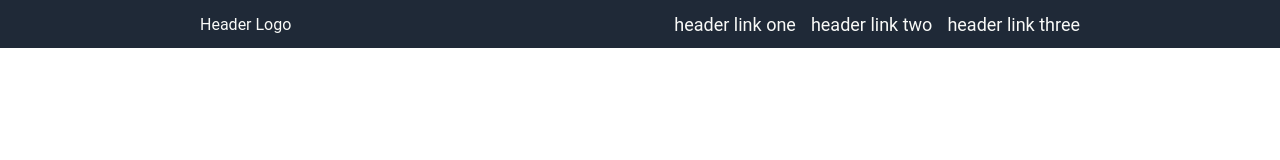
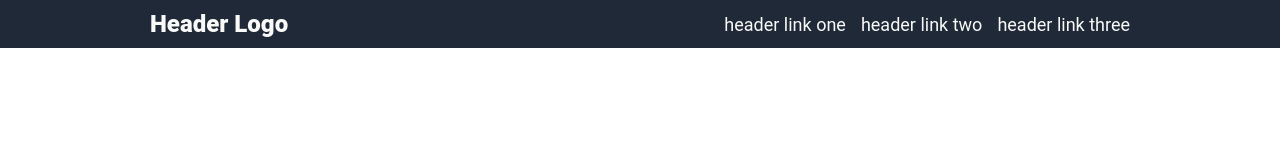
Before and after one commit to oklux/odin-landingpage, a plain HTML site: page index.html in a window 1280 px wide. Drawn offline with Linux system fonts and the light colour scheme.

Commit message:
Added style to the header

```diff
--- a/style.css
+++ b/style.css
@@ -3,7 +3,7 @@ body {
     padding: 0;
     display: flex;
     flex-direction: column;
-    font-family: Roboto, Oxygen, Ubuntu, Cantarell, 'Open Sans', 'Helvetica Neue', sans-serif;
+    font-family: 'Roboto', sans-serif;
 }
 
 .header {
@@ -12,9 +12,15 @@ body {
     display: flex;
     color: #F9FAF8;
     justify-content: space-between;
-    padding-left: 200px;
-    padding-right: 200px;
+    padding-left: 150px;
+    padding-right: 150px;
     align-items: center;
+}
+
+.logo {
+    font-size: 24px;
+    color: #F9FAF8;
+    font-weight: 900;
 }
 
 ul {
```
